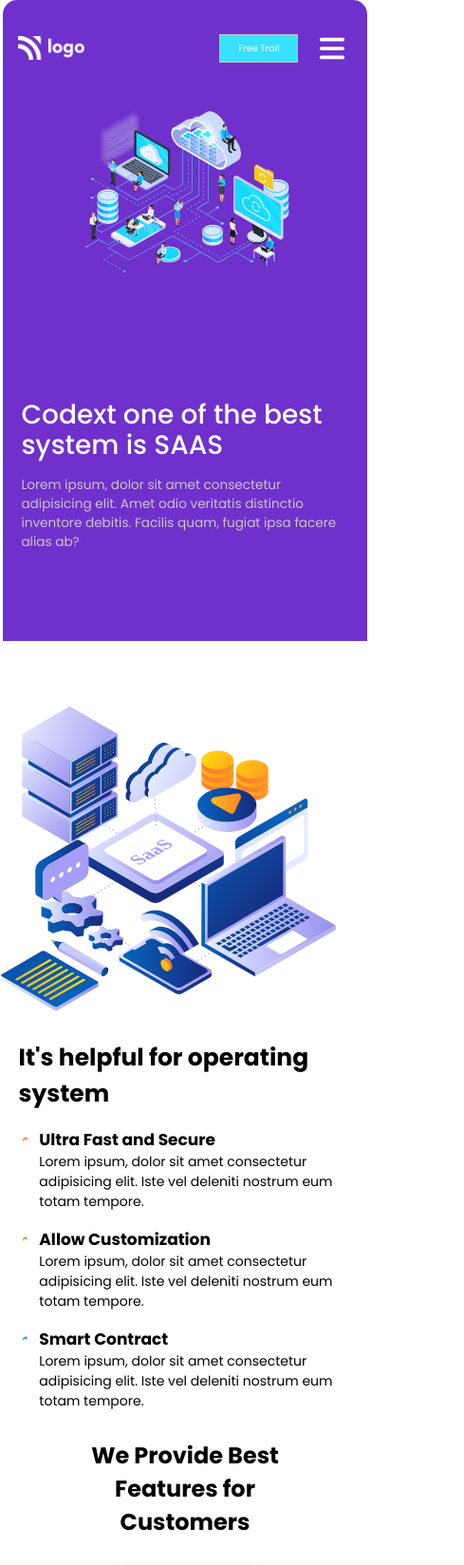
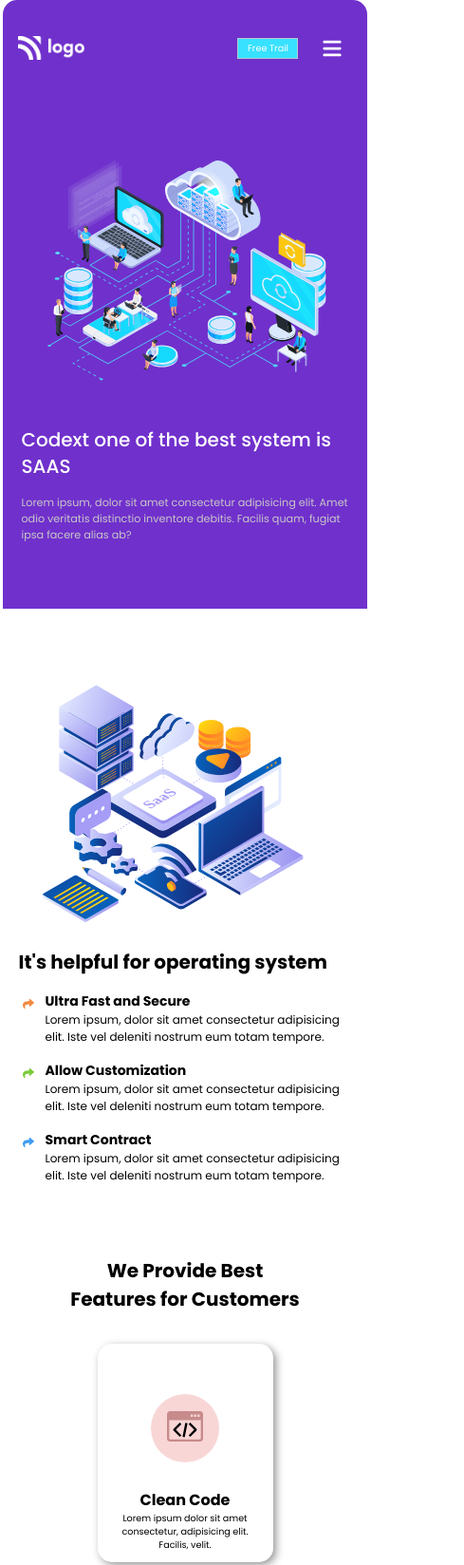
Before and after one commit to JagadeeshTalari/SAAS-Landing-Page, a plain HTML site: page index.html in a window 390 px wide. Shown: the top 1648 px of the page at 95% size, 489 px wide, since content can reach past the window. Drawn offline with Linux system fonts and the light colour scheme.

Commit message:
Mobile responsive added

```diff
--- a/css/style.css
+++ b/css/style.css
@@ -627,7 +627,7 @@ img[alt='card_icon']{
 }
 
 .section2_right{
-    width: 90vw;
+    width: 80vw;
     display: flex;
     flex-direction: column;
     gap: 1rem;
@@ -710,7 +710,7 @@ img[alt='share']{
 
     .nav-button {
         font-size: 0.6em;
-        padding: 0.4rem 1.2rem;
+        padding: 0.1rem 0.6rem;
 
     }
 
@@ -720,7 +720,181 @@ img[alt='share']{
     }
 
     .hamburger{
-        display: block;
+       height: 22px;
+    }
+
+ /*header content  */
+    .headerSection{
+        height: 76vh;
+        width: 98.5vw;
+        margin: auto;
+        background-color: #7030CC;
+        border-top-left-radius: 15px;
+        border-top-right-radius: 15px;
+    }
+
+    .header-content{
+        width: 100vw;
+        height: 55vh;
+        margin-left: auto;
+        margin-top: 1rem;
+        display: flex;
+        flex-direction: column-reverse;
+        justify-content: center;
+        align-items: center;
+        gap: 1rem;
+
+    }
+
+    .header-right{
+        order: 0;
+        width: 90vw;
+        display: flex;
+        flex-direction: column;
+        justify-content: center;
+        gap: 1rem;
+        color: #ffffff;
+
+    }
+
+    .header-heading{
+        font-size: 20px;
+        line-height: 28px;
+    }
+
+    .header_img{
+        width: 320px;
+        height: 300px;
+
+    }
+
+    .header-description{
+        font-size: 0.70rem;
+        color: #c8c8c8;
+    }
+
+     .section2{
+        height: 75vh;
+        margin-top: 1rem;
+        display: flex;
+        flex-direction: column;
+        justify-content: center;
+        align-items: center;
+        text-align: left;
+        gap: 0.5rem;
+    }
+
+    .section2img{
+        width: 350px;
+        height: 280px;
+     }
+
+    .section2_right{
+        width: 90vw;
+        display: flex;
+        flex-direction: column;
+        gap: 1rem;
+
+    }
+
+
+    .section2_right>h1{
+        font-size: 20px;
+    }
+
+    .inner_sec2_right>div>h3{
+        font-size: 14px;
+    }
+    .inner_sec2_right>div>p{
+        font-size: 12px;
+    }
+    .section2_right>h1>br{
+        display: none;
+    }
+
+    .inner_sec2_right{
+        display: flex;
+        gap: 0.5rem;
+    }
+
+    img[alt='share']{
+        display: inline;
+        width: 12px;
+        height: 18px;
+        padding: 0.25rem;
+    }
+
+
+    /* section -3 */
+
+    .section3{
+        width: 65vw;
+        height: 78vh;
+        margin: auto;
+        margin-top: 2rem;
+        /* background-color: rgb(95, 138, 137); */
+        display: flex;
+        flex-direction: column;
+        justify-content: flex-start;
+        gap: 2rem;
+        align-items: center;
+        text-align: center;
+    }
+
+    .section3_part1>h1{
+        font-size: 20px;
+    }
+
+    .section3_part1>h1>br{
+        display: none;
+    }
+
+    .section3_part2{
+
+        display: flex;
+        flex-direction: row;
+        flex-wrap: wrap;
+        justify-content: center;
+        align-items: center;
+        gap: 1.5rem;
+
+    }
+
+    .card{
+        height: 230px;
+        width: 185px;
+        background-color: #ffffff;
+        border: none;
+        border-radius: 15px;
+        box-shadow: 3px 3px 8px 0px #2928287e;
+        display: flex;
+        flex-direction: column;
+        justify-content: flex-end;
+        align-items: center;
+        gap: 1rem;
+
+    }
+
+    .card_active>h4{
+        font-size: 16px;
+    }
+
+    .card_active>p{
+        font-size: 14px;
+    }
+
+    img[alt='card_icon']{
+
+        width: 38px;
+        padding: 0.25rem;
+
+    }
+
+    .bg_circle{
+        height: 72px;
+        width: 72px;
+        border-radius: 50%;
+        background-color: #f8cdcdce;
     }
 
 
```
